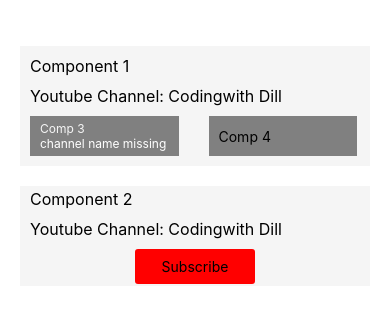
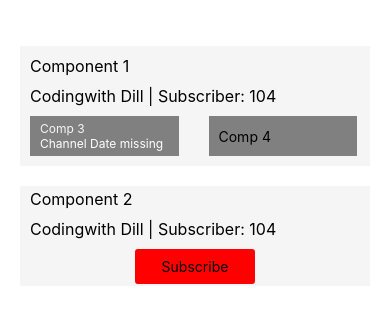
Before and after one commit to Dilnawaz-Khan/Basics, a React Native app: screen / in a window 390 px wide. Shown: the part 256-578 px from the top of the page. Built offline with nearby package versions, Linux system fonts and the light colour scheme.

Commit message:
example code ready

```diff
--- a/App.tsx
+++ b/App.tsx
@@ -5,6 +5,7 @@ import Comp2 from './src/components/Comp2';
 
 const App = () => {
   const [name, setName] = useState('Codingwith Dill');
+  const [channelCreateAt, setChannelCreatedAt] = useState('July 3, 2019');
   return (
     <View style={styles.container}>
       <Comp1 name={name} />
--- a/src/components/Comp1.tsx
+++ b/src/components/Comp1.tsx
@@ -1,13 +1,16 @@
 import {StyleSheet, Text, View} from 'react-native';
-import React from 'react';
+import React, {useState} from 'react';
 import Comp3 from './Comp3';
 import Comp4 from './Comp4';
 
 const Comp1 = ({name}: any) => {
+  const [subscriber, setSubscriber] = useState(104);
   return (
     <View style={styles.container}>
       <Text style={styles.text}>Component 1</Text>
-      <Text style={styles.text}>Youtube Channel: {name}</Text>
+      <Text style={styles.text}>
+        {name} | Subscriber: {subscriber}
+      </Text>
       <View style={{flexDirection: 'row', alignItems: 'center', gap: 30}}>
         <Comp3 />
         <Comp4 />
--- a/src/components/Comp2.tsx
+++ b/src/components/Comp2.tsx
@@ -11,7 +11,9 @@ const Comp2 = ({name}: any) => {
   return (
     <View style={styles.container}>
       <Text style={styles.text}>Component 2</Text>
-      <Text style={styles.text}>Youtube Channel: {name}</Text>
+      <Text style={styles.text}>
+        {name} | Subscriber: {subscriber}
+      </Text>
       <Pressable style={styles.subscribeBtn}>
         <Text>Subscribe</Text>
       </Pressable>
--- a/src/components/Comp3.tsx
+++ b/src/components/Comp3.tsx
@@ -5,7 +5,7 @@ const Comp3 = () => {
   return (
     <View style={styles.container}>
       <Text style={styles.text}>Comp 3</Text>
-      <Text style={styles.channelName}>channel name missing</Text>
+      <Text style={styles.channelName}>Channel Date missing</Text>
     </View>
   );
 };
```
